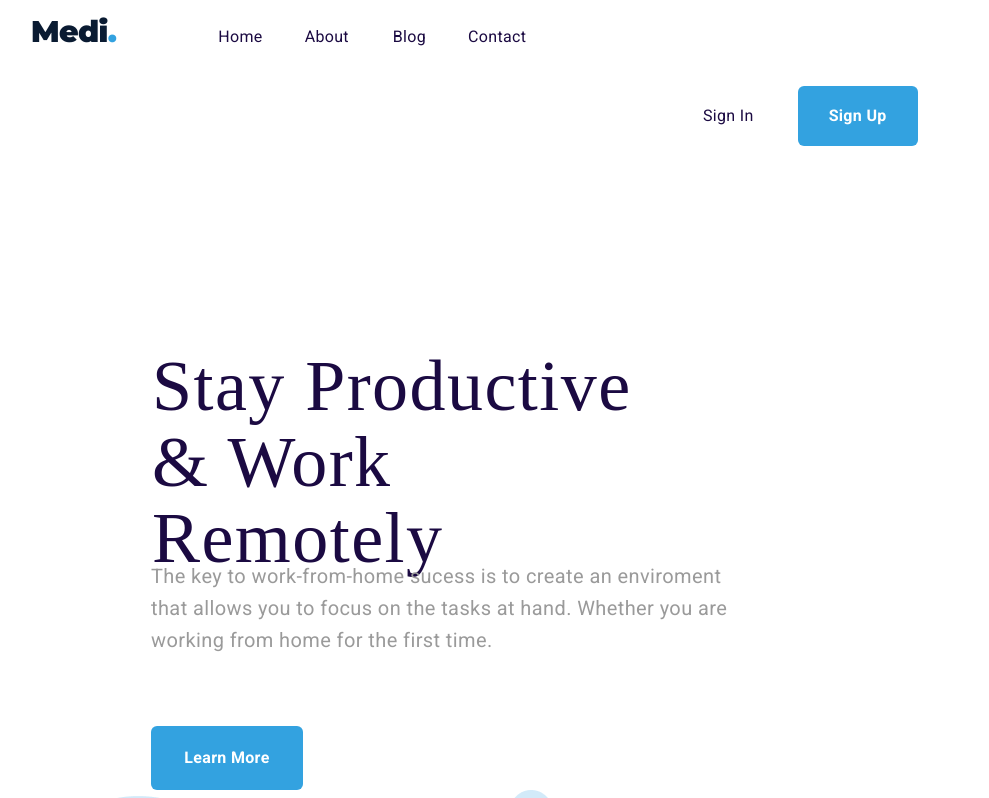
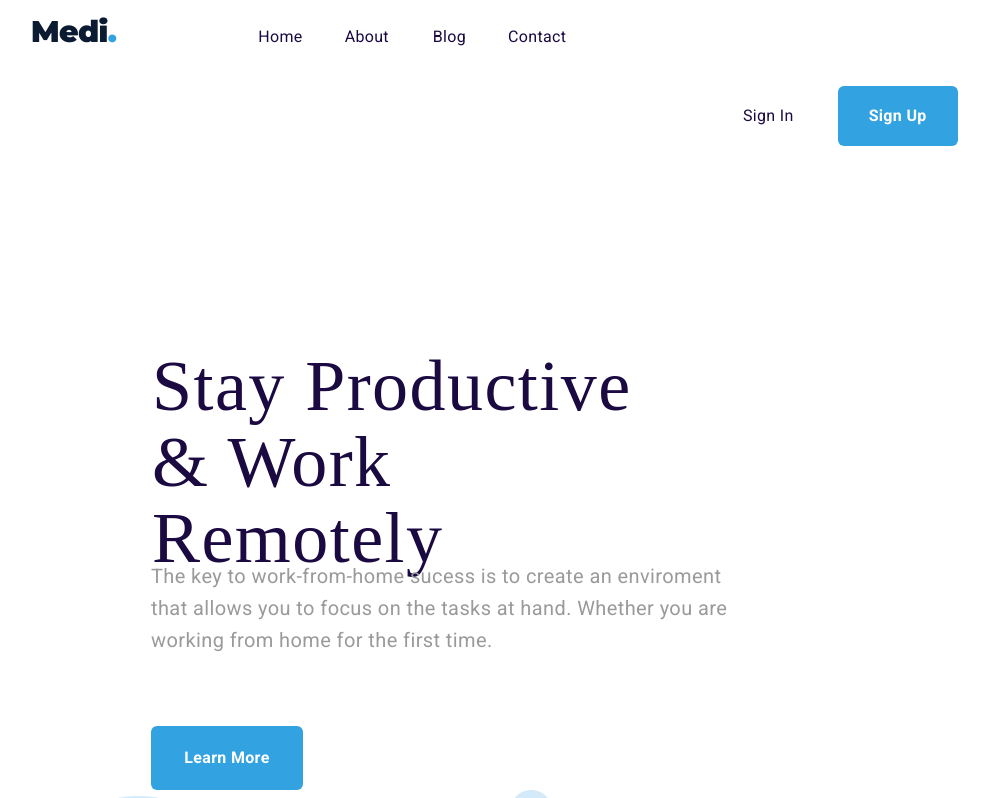
Before and after one commit to AiliLindgren/FigmaProject, a plain HTML site: page index.html in a window 1280 px wide. Shown: the top 798 px of the page, without its empty margins (57-1046 px from the left). Drawn offline with Linux system fonts and the light colour scheme; a web font is replaced by a local one.

Commit message:
changed structure of header and nav element, added hover effects on links and buttons

```diff
--- a/index.html
+++ b/index.html
@@ -11,14 +11,18 @@
 </head>
 <body>
     <header>
+        <span class="logo-text">Medi<span class="logo-dot">.</span></span>
         <nav>
-            <span class="logo-text">Medi<span class="logo-dot">.</span></span>
-            <a class="home-link">Home</a>
-            <a class="about-link">About</a>
-            <a class="blog-link">Blog</a>
-            <a class="contact-link">Contact</a>
-            <a class="sign-in-link">Sign In</a>
-            <button class="sign-up-btn">Sign Up</button>
+            <ul>
+                <li><a class="home-link">Home</a></li>
+                <li><a class="about-link">About</a></li>
+                <li><a class="blog-link">Blog</a></li>
+                <li><a class="contact-link">Contact</a></li>
+            </ul>
+            <ul>
+                <li><a class="sign-in-link">Sign In</a></li>
+                <li><button class="sign-up-btn">Sign Up</button></li>
+            </ul>
         </nav>
     </header>
     <main>
--- a/styles/index.css
+++ b/styles/index.css
@@ -13,6 +13,10 @@
 
 .logo-dot {
     color: #33A2E0
+}
+
+nav, ul, li {
+    display: inline;
 }
 
 .home-link {
@@ -157,3 +161,11 @@ section {
     color: #FFFFFF;
     border: none;
 }
+
+a:hover {
+    color: blue
+}
+
+button:hover {
+    background-color: darkblue;
+}
```
